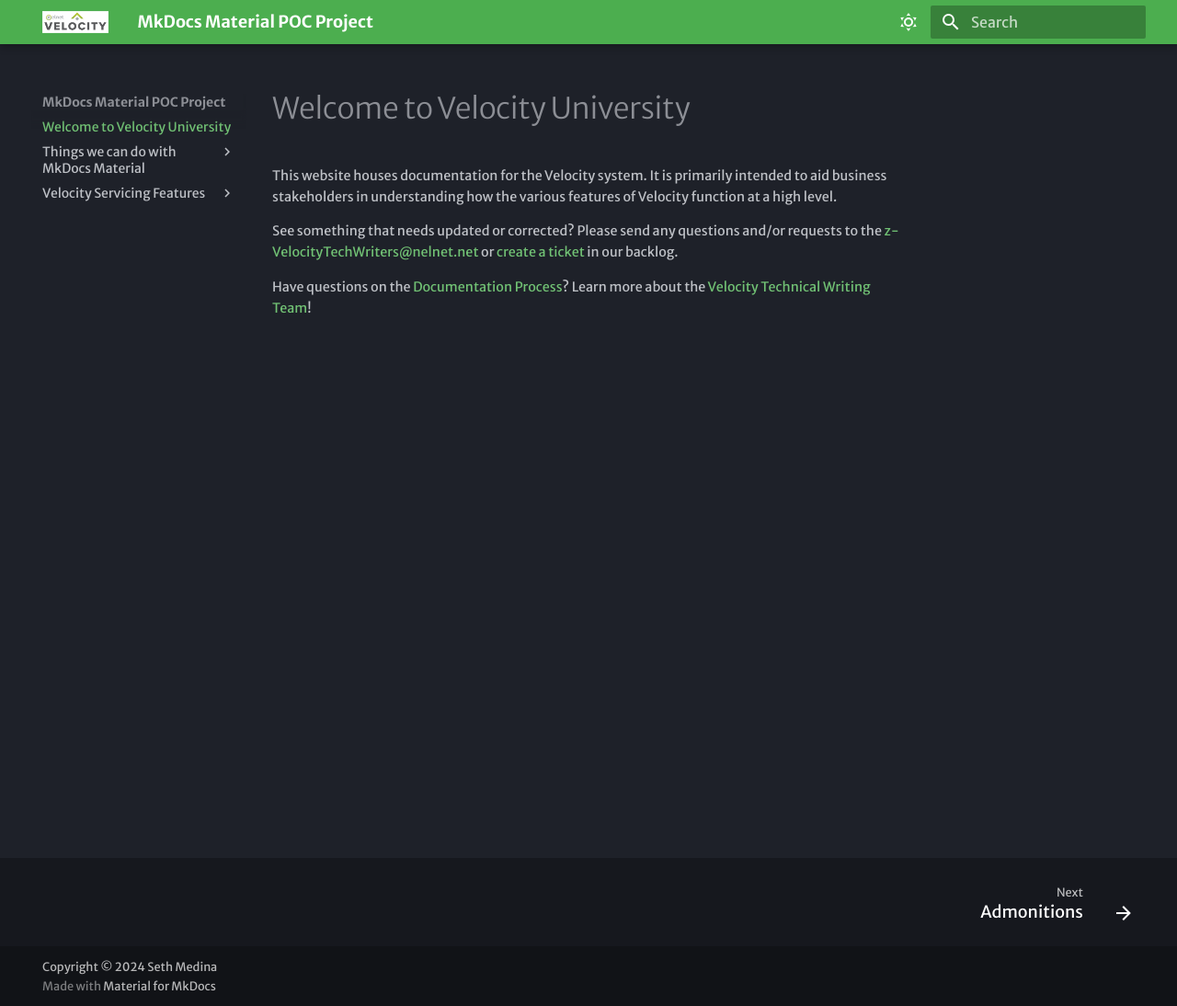
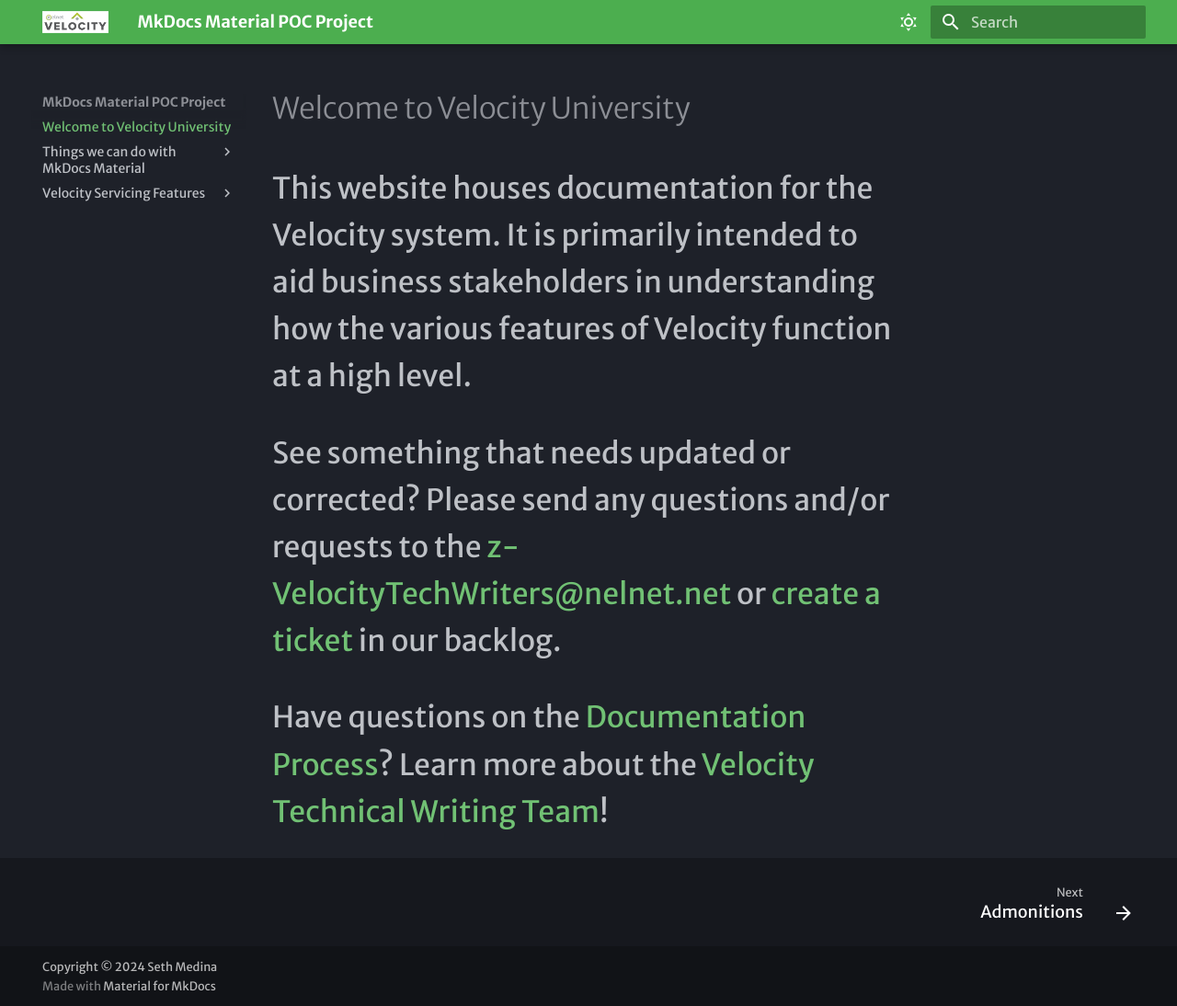
Before and after one commit to medinast/mkdocs-material-poc, an MkDocs documentation site: the page built from docs/index.md, in a window 1280 px wide and 1094 px high. Shown: the whole window at 92% size. Built offline with MkDocs 1.6.1 and Material for MkDocs 9.7.7, drawn with Linux system fonts in a browser that asks for light colours; some web fonts are replaced.

Commit message:
Update extra.css
Trying out rem values for font sizing

```diff
--- a/docs/stylesheets/extra.css
+++ b/docs/stylesheets/extra.css
@@ -1,3 +1,3 @@
 p {
-    font-size: 0.90em;
+    font-size: 1.6rem;
   }
```
